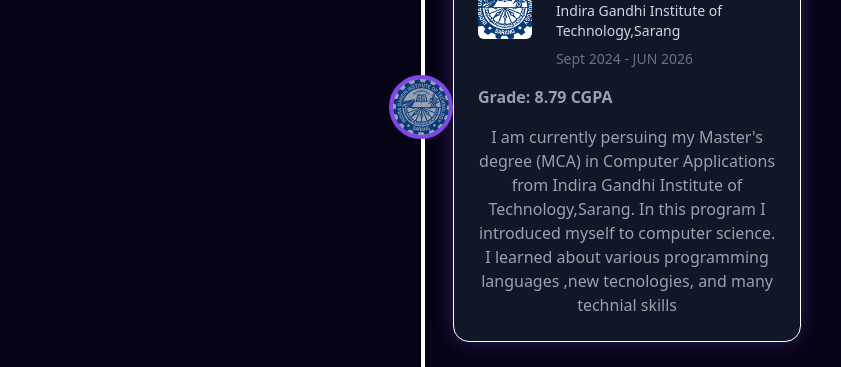
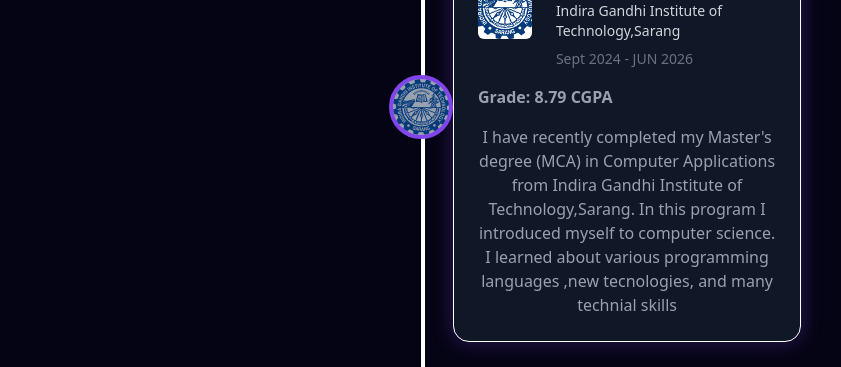
Before and after one commit to Susanta5051/MY-portfolio, a React (Vite) app: page / in a window 1280 px wide. Shown: the part 4320-4687 px from the top of the page, without its empty margins (219-1060 px from the left). Built offline with nearby package versions, Linux system fonts and the light colour scheme.

Commit message:
files added

```diff
--- a/src/constants.js
+++ b/src/constants.js
@@ -113,7 +113,7 @@ export const SkillsInfo = [
       school: "Indira Gandhi Institute of Technology,Sarang",
       date: "Sept 2024 - JUN 2026",
       grade: "8.79 CGPA",
-      desc: "I am  currently persuing my Master's degree (MCA) in Computer Applications from Indira Gandhi Institute of Technology,Sarang. In this program I introduced myself to computer science. I learned about various programming languages ,new tecnologies, and many technial skills  ",
+      desc: "I have recently completed my Master's degree (MCA) in Computer Applications from Indira Gandhi Institute of Technology,Sarang. In this program I introduced myself to computer science. I learned about various programming languages ,new tecnologies, and many technial skills  ",
       degree: "Master of Computer Applications - MCA",
     },
     {
```
